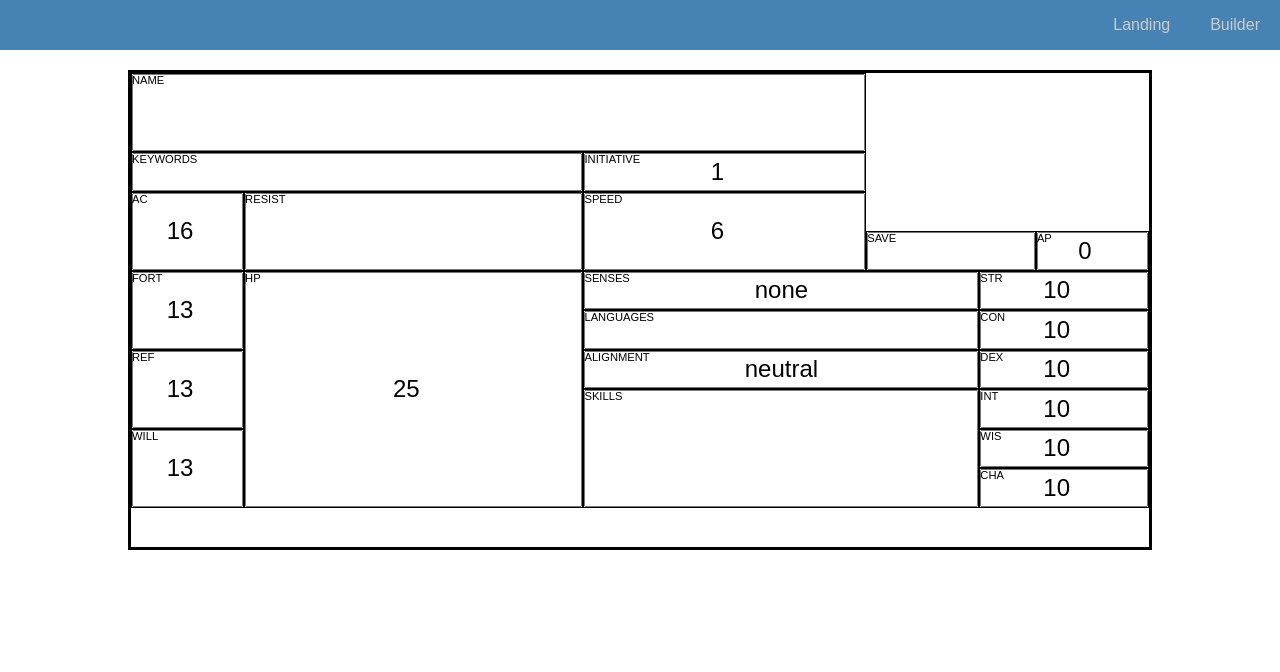
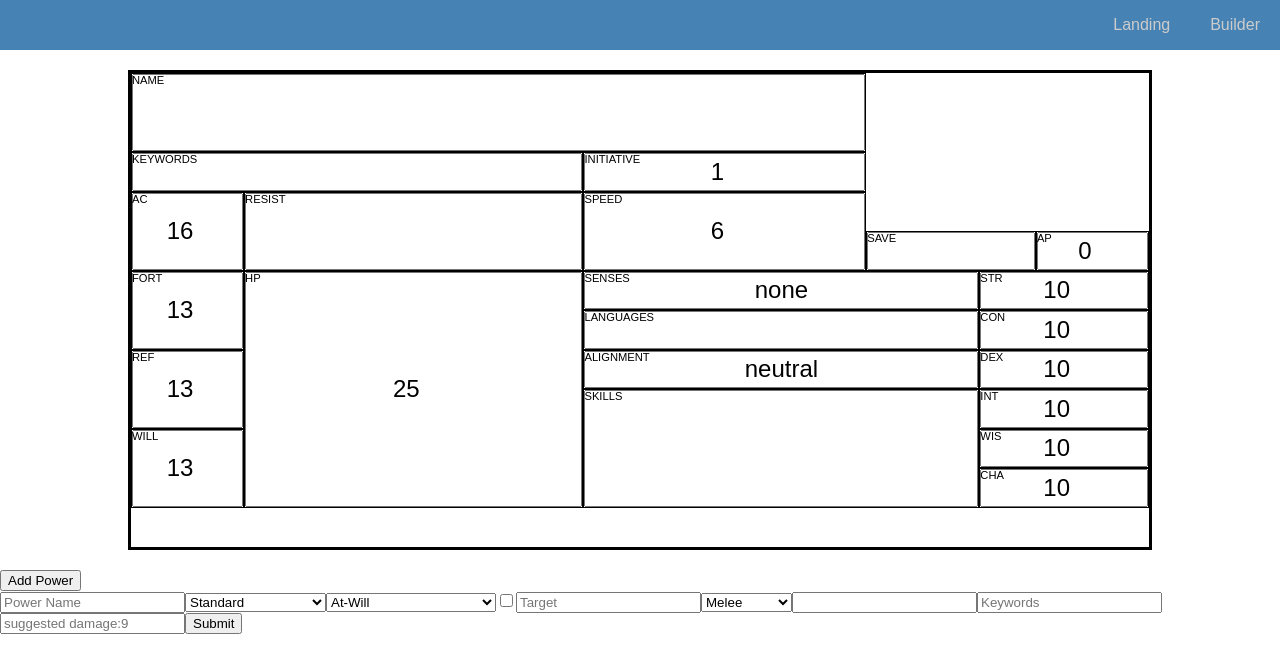
Before and after one commit to scatterbrain-d/monster-builder, a React (Create React App) app: page /builder in a window 1280 px wide. Shown: the top 672 px of the page. Built offline with nearby package versions, Linux system fonts and the light colour scheme.

Commit message:
completed logic for adding and displaying powers

```diff
--- /dev/null
+++ b/src/components/Power/Power.js
@@ -0,0 +1,9 @@
+import React from "react";
+
+const power = (props) => (
+        <div>
+            {props.name} : {props.action}
+        </div>
+    );
+
+export default power;
--- a/src/containers/Builder/Builder.js
+++ b/src/containers/Builder/Builder.js
@@ -1,9 +1,19 @@
 import React, {Component} from "react";
 import {connect} from "react-redux";
+
+import Aux from "../../hoc/Aux/Aux";
 import StatBox from "../../components/StatBox";
+import Power from "../../components/Power/Power";
+import PowerModal from "../PowerModal/PowerModal";
 import * as actionTypes from "../../store/actions";
 
 class Builder extends Component {
+
+    state = {
+        powerModal: false
+    }
+
+    powerEntryHandler = () => this.setState({showPowerModal: !this.state.showPowerModal});
 
     render() {
 
@@ -16,8 +26,15 @@ class Builder extends Component {
             });
         }
 
+        const powerArray = [];
+
+        for (let key of Object.keys(this.props.powers)) {
+        powerArray.push(this.props.powers[key]);
+        console.log("power array", powerArray);
+        }
 
         return (
+            <Aux>
                 <div id="statBlock">
                     {statArray.map(stat => (
                         <StatBox
@@ -28,13 +45,42 @@ class Builder extends Component {
                             numUpdate={(event) => this.props.onUpdateStat(stat.name, Number(event.target.value))}
                         />
                     ))}
+
                 </div>
+                {powerArray.map(power => (
+                        <Power
+                            key={power.name}
+                            name={power.name}
+                            action={power.action}
+                            use={power.use}
+                            basic={power.basic}
+                            target={power.target}
+                            area={power.area}
+                            range={power.range}
+                            keywords={power.keywords}
+                            text={power.text}
+                            config={power.config}
+                        />
+                ))}
+                <button onClick={this.powerEntryHandler}>Add Power</button>
+                <PowerModal
+                    show={this.state.showPowerModal}
+                    modalClosed={this.powerEntryHandler}
+                    index={this.props.powerCount}
+                    damage={this.props.damage}
+                />
+            </Aux>
         );
     }
 }
 
 const mapStateToProps = state => {
     return {
+        damage: state.damage,
+        attackAc: state.attackAc,
+        attackNad: state.attackNad,
+        powerCount: state.powerCount,
+        powers: state.powers,
         stat: {
             name: state.stat.name,
             keywords: state.stat.keywords,
@@ -65,6 +111,7 @@ const mapStateToProps = state => {
 const mapDispatchToProps = dispatch => {
     return {
         onUpdateStat: (name, value) => dispatch({type: actionTypes.UPDATE_STAT, name: name, val: value}),
+        onAddPower: () => dispatch({type: actionTypes.ADD_POWER})
     };
 };
 
--- /dev/null
+++ b/src/containers/Power/Power.js
@@ -0,0 +1,47 @@
+import React, {Component} from "react";
+import {connect} from "react-redux";
+
+import * as actionTypes from "../../store/actions";
+
+let powerIndex = 0;
+
+class Power extends Component {
+
+
+    handler = (event, index) => {
+        console.log("handler:", event, index);
+        this.props.onSetPowerName(event, index);
+    }
+
+    render(){
+        powerIndex = this.props.index;
+        console.log("pre-render:", powerIndex);
+
+        return (
+            <div>
+                {this.props.name}{this.props.action}
+            </div>
+        );
+    }
+}
+
+console.log("post-render:", powerIndex);
+
+const mapStateToProps = state => {
+    console.log(state.powers[powerIndex].name)
+    return {
+        name: state.powers[powerIndex].name,
+        damage: state.damage,
+        attackAc: state.attackAc,
+        attackNad: state.attackNad,
+        powerCount: state.powerCount,
+    };
+};
+
+const mapDispatchToProps = dispatch => {
+    return {
+        onSetPowerName: (value, index) => dispatch({type: actionTypes.SET_POWER_NAME, val: value, idx: index })
+    };
+};
+
+export default connect(mapStateToProps, mapDispatchToProps)(Power);
--- /dev/null
+++ b/src/containers/PowerModal/PowerModal.js
@@ -0,0 +1,116 @@
+import React, {Component} from "react";
+import {connect} from "react-redux";
+
+import * as actionTypes from "../../store/actions";
+
+let power = {
+    name: "",
+    action: "Standard",
+    use: "At-Will",
+    basic: false,
+    target: "Melee",
+    range: "",
+    area: null,
+    keywords: "",
+    text: "",
+    config: ""
+};
+
+class PowerModal extends Component {
+
+    submitHandler = (event, object) => {
+        event.preventDefault();
+        this.props.onPushPower(object, this.props.index);
+        this.props.modalClosed();
+
+    }
+
+    inputHandler = (event) => {
+        power[event.target.name] = event.target.value;
+    }
+
+    render(){
+        return (
+            <div>
+                <form onSubmit={(event) => this.submitHandler(event, power)}>
+                    <input
+                        type="text"
+                        name="name"
+                        onChange={(event) => this.inputHandler(event)}
+                        placeholder="Power Name"
+                    />
+                    <select name="action" defaultValue="Standard"
+                        onChange={(event) => this.inputHandler(event)}>
+                        <option>Standard</option>
+                        <option>Move</option>
+                        <option>Minor</option>
+                        <option>Free</option>
+                        <option>No Action</option>
+                        <option>Immediate Interrupt</option>
+                        <option>Immediate Reaction</option>
+                        <option>Opportunity Action</option>
+                    </select>
+                    <select name="use" defaultValue="At-Will"
+                        onChange={(event) => this.inputHandler(event)}>
+                        <option>At-Will</option>
+                        <option>Encounter</option>
+                        <option>Recharge when bloodied</option>
+                        <option>Recharge(6)</option>
+                        <option>Recharge(5,6)</option>
+                        <option>Recharge(4,5,6)</option>
+                        <option>When bloodied</option>
+                        <option>When reduced to 0 hp</option>
+                    </select>
+                    <input
+                        type="checkbox"
+                        name="basic"
+                        onChange={(event) => this.inputHandler(event)}
+                    />
+                    <input
+                        type="text"
+                        name="target"
+                        onChange={(event) => this.inputHandler(event)}
+                        placeholder="Target"
+                    />
+                    <select name="range" defaultValue="Melee"
+                        onChange={(event) => this.inputHandler(event)}>
+                        <option>Melee</option>
+                        <option>Ranged</option>
+                        <option>Close Burst</option>
+                        <option>Close Blast</option>
+                        <option>Aura</option>
+                        <option>Line</option>
+                    </select>
+                    <input
+                        type="number"
+                        name="area"
+                        onChange={(event) => this.inputHandler(event)}
+                        initialvalue="1"
+                    />
+                    <input
+                        type="text"
+                        name="keywords"
+                        onChange={(event) => this.inputHandler(event)}
+                        placeholder="Keywords"
+                    />
+                    <input
+                        type="text"
+                        name="text"
+                        onChange={(event) => this.inputHandler(event)}
+                        placeholder={"suggested damage:" + this.props.damage}
+                    />
+                    <button>Submit</button>
+                </form>
+            </div>
+        );
+    }
+
+}
+
+const mapDispatchToProps = (dispatch) => {
+    return {
+        onPushPower: (power, index) => dispatch({type: actionTypes.PUSH_POWER, object: power, index: index})
+    };
+};
+
+export default connect(null, mapDispatchToProps)(PowerModal);
--- a/src/store/actions.js
+++ b/src/store/actions.js
@@ -5,3 +5,6 @@ export const SET_ROLE = "SET_ROLE";
 export const SET_LEADER = "SET_LEADER";
 export const CREATE_MONSTER = "CREATE_MONSTER";
 export const UPDATE_STAT = "UPDATE_STAT";
+export const ADD_POWER = "ADD_POWER";
+export const PUSH_POWER = "PUSH_POWER";
+export const SET_POWER_NAME = "SET_POWER_NAME";
--- a/src/store/reducer.js
+++ b/src/store/reducer.js
@@ -8,6 +8,8 @@ const initialState = {
         damage:9,
         attackAc:6,
         attackNad:4,
+        powerCount:0,
+        powers: {},
         stat: {
             name:"",
             keywords:"",
@@ -152,20 +154,37 @@ const create = (state) => {
 
 const reducer = (state = initialState, action) => {
     switch(action.type) {
-        case (actionTypes.SET_NAME): {return {...state, stat: {...state.stat, name: action.val}};}
+        case (actionTypes.SET_NAME): {return {...state, stat: {...state.stat, name: action.val}}}
 
-        case (actionTypes.SET_LEVEL): {return {...state, level: action.val};}
+        case (actionTypes.SET_LEVEL): {return {...state, level: action.val}}
 
-        case (actionTypes.SET_THREAT): {return {...state, threat: action.val};}
+        case (actionTypes.SET_THREAT): {return {...state, threat: action.val}}
 
-        case (actionTypes.SET_ROLE): {return {...state, role: action.val};}
+        case (actionTypes.SET_ROLE): {return {...state, role: action.val}}
 
-        case (actionTypes.SET_LEADER): {return {...state, leader: action.val};}
+        case (actionTypes.SET_LEADER): {return {...state, leader: action.val}}
 
-        case (actionTypes.CREATE_MONSTER): {return create(state);}
+        case (actionTypes.CREATE_MONSTER): {return create(state)}
 
-        case (actionTypes.UPDATE_STAT): {return {...state, stat: {...state.stat, [action.name]: action.val}};}
+        case (actionTypes.UPDATE_STAT): {return {...state, stat: {...state.stat, [action.name]: action.val}}}
 
+        case (actionTypes.ADD_POWER): {console.log(state); return {...state,  powers: {...state.powers}}}
+
+        case (actionTypes.PUSH_POWER): {
+            const newState = {...state, powerCount: state.powerCount + 1, powers: {...state.powers}}
+            newState.powers[state.powerCount] = {...action.object};
+            console.log(newState.powers);
+            console.log(newState);
+            // newState.powers.push(...action.object);
+            // console.log(newState);
+            return newState;
+        }
+
+        // case (actionTypes.SET_POWER_NAME): {console.log(action.idx, action.val);
+        //     const newState = {...state, powers: [...state.powers]};
+        //     newState.powers[action.idx].name = action.val;
+        //     return newState;
+        // }
         default:
              return state;
     }
```
Lines whose indentation alone changed are shown as unchanged.
